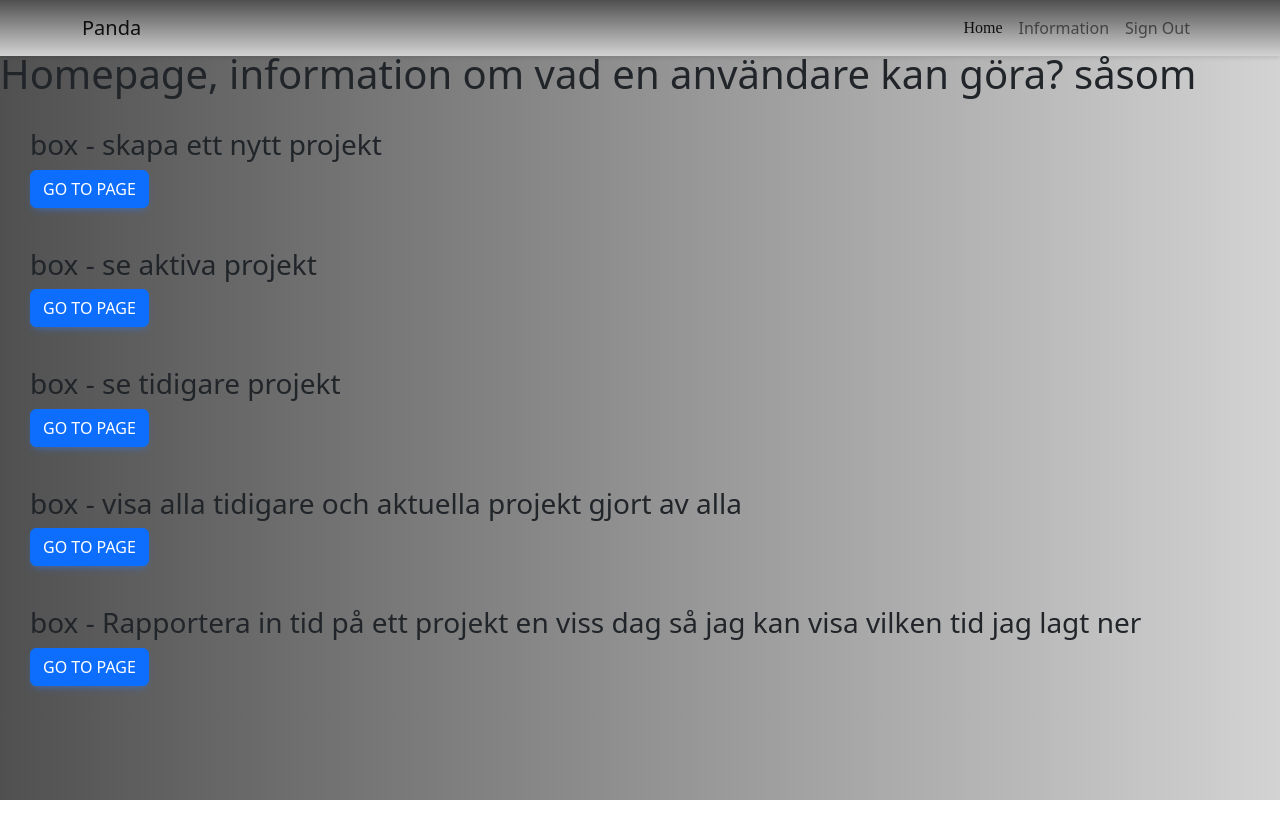
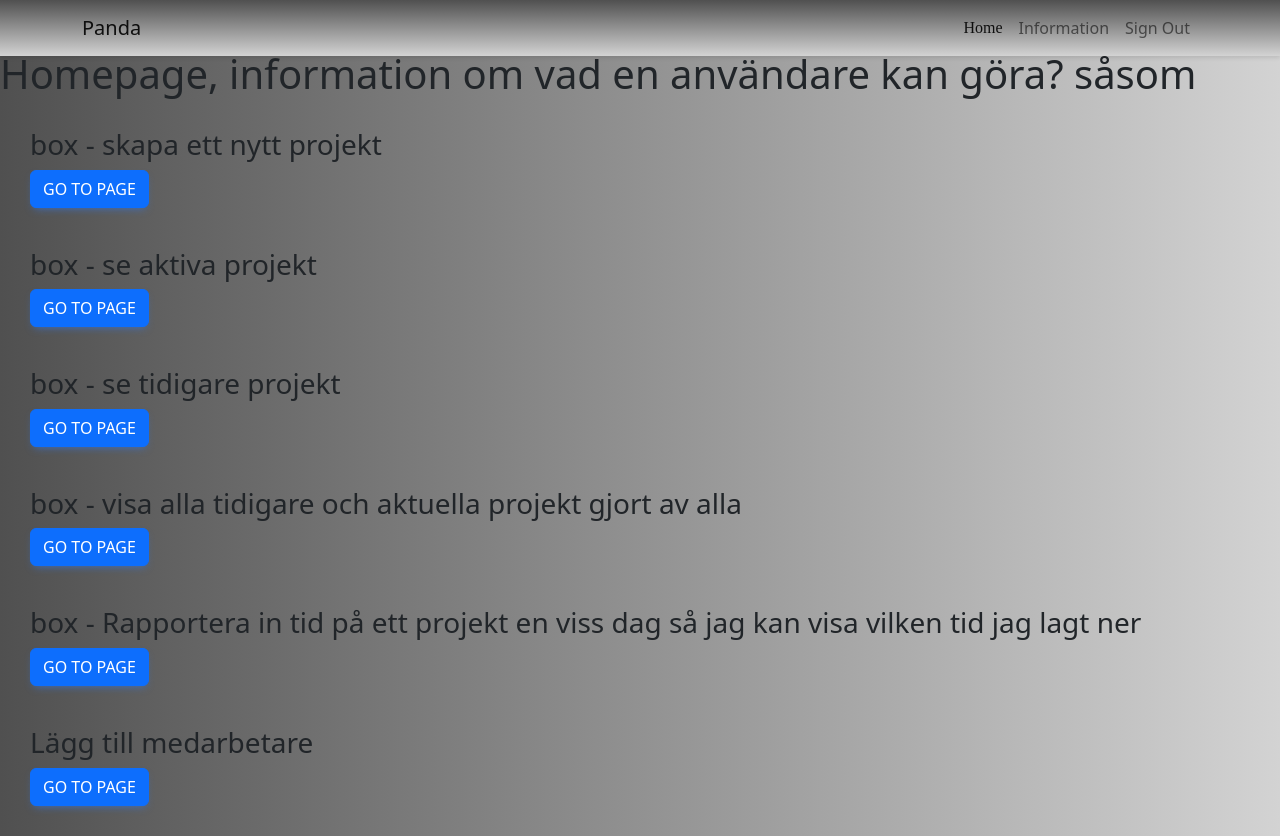
Before and after one commit to peembee/Panda, a React (Create React App) app: page / in a window 1280 px wide. Before the commit the page ends 800 px from the top, so only its background shows below. Built offline with nearby package versions, Linux system fonts and the light colour scheme.

Commit message:
new component added, addNewEmployee

```diff
--- a/src/App.js
+++ b/src/App.js
@@ -11,7 +11,9 @@ import { InactiveProjects } from './components/InactiveProjects';
 import { ProjectsList } from './components/ProjectsList';
 import { ReportTime } from './components/ReportTime';
 import { AddComment } from "./components/AddComment";
-import { TimeLog } from "./components/TimeLog"
+import { TimeLog } from "./components/TimeLog";
+import { AddEmployee } from "./components/AddEmployee"
+
 
 
 let signedIn = true;
@@ -31,6 +33,7 @@ function App() {
           <Route path="/addComment" element={<AddComment />} />
           <Route path="/timeLog" element={<TimeLog />} />
           <Route path="/reportTime" element={<ReportTime />} />
+          <Route path="/addEmployee" element={<AddEmployee />} />
           </Routes>
         </div>
     );
--- /dev/null
+++ b/src/components/AddEmployee.js
@@ -0,0 +1,7 @@
+import React from 'react'
+
+export function AddEmployee() {
+  return (
+    <h1>Lägg till medarbetare</h1>
+  )
+}
--- a/src/components/Home.js
+++ b/src/components/Home.js
@@ -57,6 +57,14 @@ export const HomeComponent = () => {
                     </Link>
                 </div>
             </div>
+            <div style={boxStyle}>
+                <h3>Lägg till medarbetare</h3>
+                <div>
+                    <Link to="/addEmployee">
+                        <Button>Go to page</Button>
+                    </Link>
+                </div>
+            </div>
         </div>
     )
 }
```
